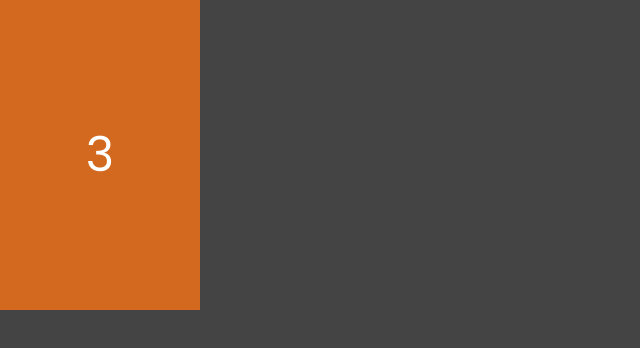
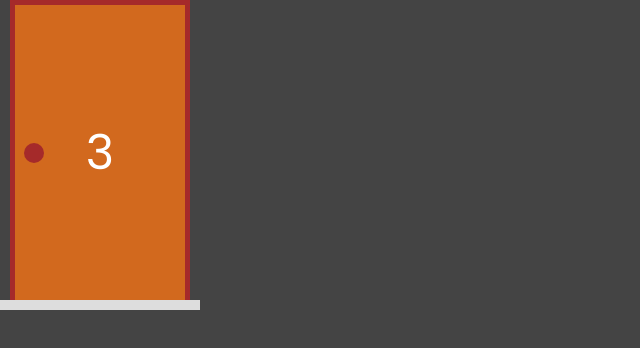
Before and after one commit to wagnnermorais/Next-React-Full-Course, a Next.js app in the folder projects/01 - Porta Premiada/doors/: page / in a window 1280 px wide. Shown: the top 348 px of the page, without its empty margins (0-640 px from the left). Built offline with nearby package versions, Linux system fonts and the light colour scheme.

Commit message:
feat: finishing door component structure

```diff
--- a/projects/01 - Porta Premiada/doors/src/components/Door.jsx
+++ b/projects/01 - Porta Premiada/doors/src/components/Door.jsx
@@ -2,8 +2,18 @@ import styles from "../styles/Door.module.css";
 
 export default function Door(props) {
   return (
-    <div className={styles.door}>
-      <div className={styles.doorNumber}>3</div>
+    <div className={styles.container}>
+      <div
+        className={`${styles.structure} ${
+          props.isDoorSelected ? styles.doorSelected : ""
+        }`}
+      >
+        <div className={styles.door}>
+          <div className={styles.doorNumber}>3</div>
+          <div className={styles.doorHandle}></div>
+        </div>
+      </div>
+      <div className={styles.floor}></div>
     </div>
   );
 }
--- a/projects/01 - Porta Premiada/doors/src/styles/Door.module.css
+++ b/projects/01 - Porta Premiada/doors/src/styles/Door.module.css
@@ -1,13 +1,57 @@
+.container {
+  display: flex;
+  flex-direction: column;
+  align-items: center;
+  width: var(--door-width);
+  height: var(--door-height);
+  position: relative;
+}
+
+.structure {
+  display: flex;
+  flex-grow: 1;
+  border: 5px solid #a52a2a;
+  border-bottom: 0;
+  width: 90%;
+}
+
 .door {
   display: flex;
   flex-direction: column;
   justify-content: center;
+  flex-grow: 1;
   align-items: center;
-  width: var(--door-width);
-  height: var(--door-height);
   background: #d2691e;
 }
 
 .doorNumber {
   font-size: 3rem;
 }
+
+.doorHandle {
+  position: absolute;
+  left: 1.5rem;
+  height: 20px;
+  width: 20px;
+  border-radius: 10px;
+  background: #a52a2a;
+}
+
+.floor {
+  height: 10px;
+  width: 100%;
+  background: #ddd;
+}
+
+.doorSelected {
+  border: 5px solid #ffff00;
+  border-bottom: 0;
+}
+
+.doorSelected .doorNumber {
+  color: #ffff00;
+}
+
+.doorSelected .doorHandle {
+  background: #ffff00;
+}
```
